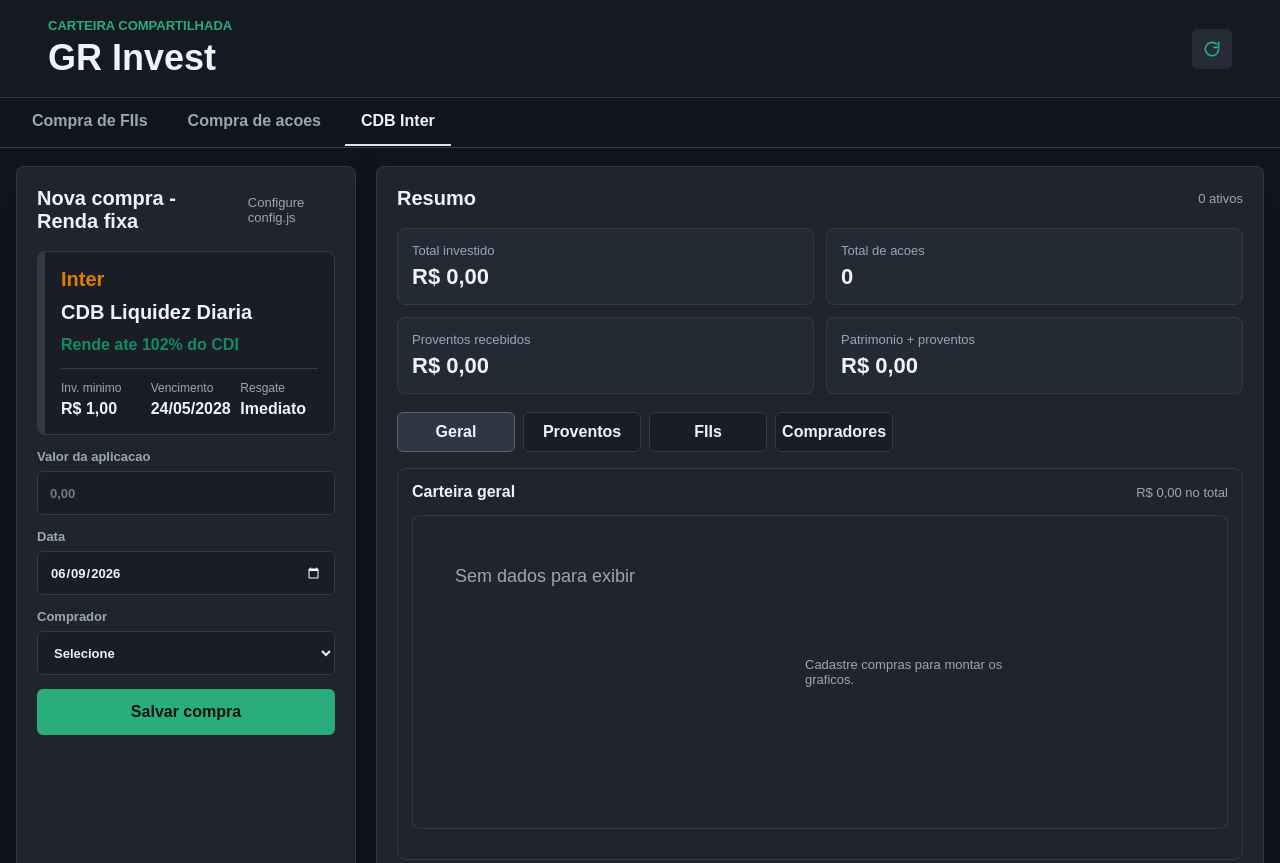
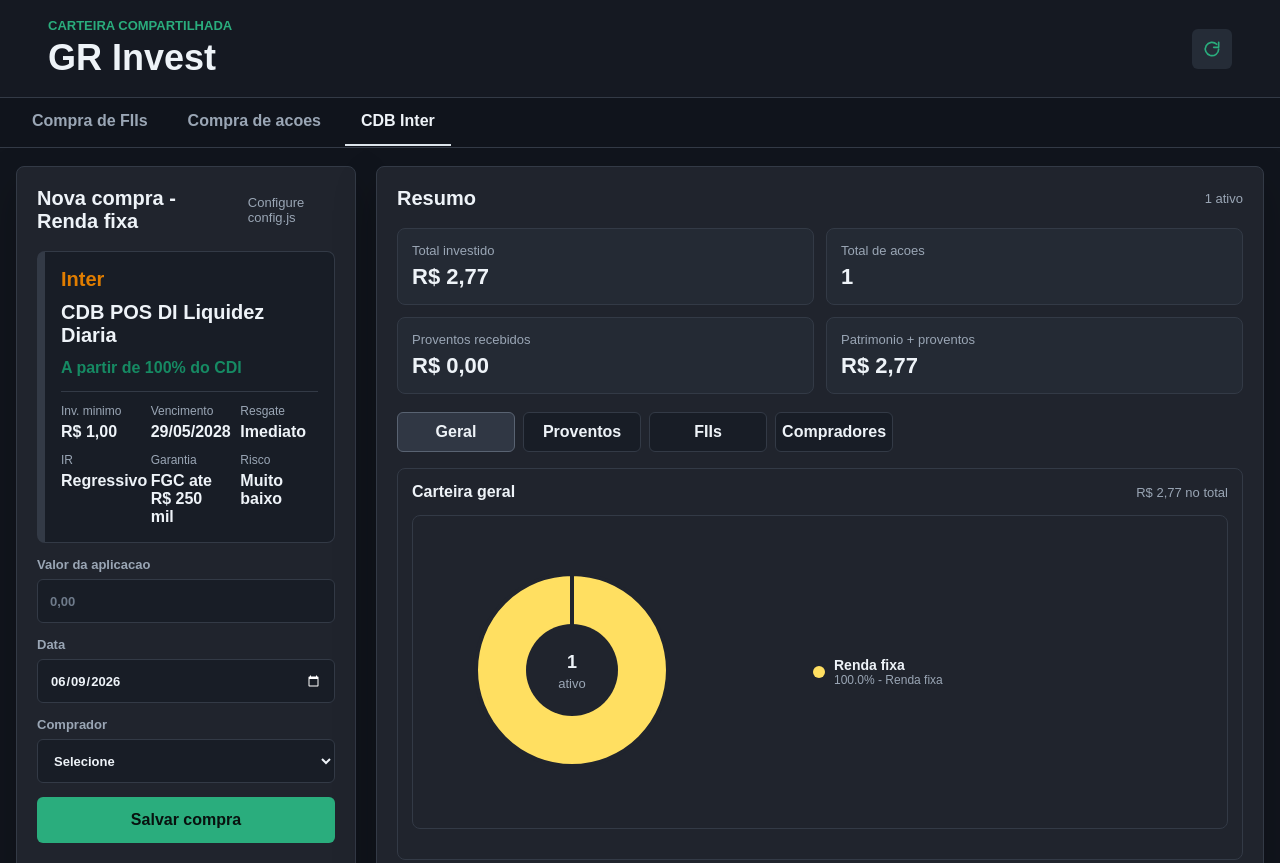
Before and after one commit to GiovannyCosta/GR-invest, a plain HTML site: page index.html in a window 1280 px wide. Shown: the top 863 px of the page. Drawn offline with nearby package versions, Linux system fonts and the light colour scheme.

Commit message:
Corrige CDB Inter e saldo antigo

```diff
--- a/index.html
+++ b/index.html
@@ -37,12 +37,15 @@
 
       <article class="cdb-card" id="cdb-product-card">
         <div class="cdb-brand">Inter</div>
-        <h3>CDB Liquidez Diaria</h3>
-        <strong>Rende ate 102% do CDI</strong>
+        <h3>CDB POS DI Liquidez Diaria</h3>
+        <strong>A partir de 100% do CDI</strong>
         <div class="cdb-grid">
           <div><span>Inv. minimo</span><b>R$ 1,00</b></div>
-          <div><span>Vencimento</span><b>24/05/2028</b></div>
+          <div><span>Vencimento</span><b>29/05/2028</b></div>
           <div><span>Resgate</span><b>Imediato</b></div>
+          <div><span>IR</span><b>Regressivo</b></div>
+          <div><span>Garantia</span><b>FGC ate R$ 250 mil</b></div>
+          <div><span>Risco</span><b>Muito baixo</b></div>
         </div>
       </article>
 
--- a/script.js
+++ b/script.js
@@ -16,6 +16,26 @@ let proventosFuturos = [];
 let cdiDiarioAtual = null;
 let tipoCompra = "renda-fixa";
 let abaGrafico = "geral";
+
+const saldoAntigoCdbInter = {
+  id: "saldo-antigo-cdb-inter",
+  ticker: "CDBINTERDI",
+  precoCompra: 2.77,
+  quantidade: 1,
+  data: "2026-04-09",
+  comprador: "Saldo antigo",
+  virtual: true
+};
+
+const cdbInterConfig = {
+  nome: "CDB POS DI LIQUIDEZ DIARIA",
+  emissor: "Banco Inter",
+  vencimento: "2028-05-29",
+  percentualCdi: 1,
+  valorMinimo: 1,
+  liquidez: "Imediato",
+  garantia: "FGC ate R$ 250 mil"
+};
 
 const historicoManualProventos = [
   { ticker: "CPTS11", dataPagamento: "2026-04-19", total: 4.50, fonte: "manual" },
@@ -124,7 +144,7 @@ function atualizarTipoCompra(tipo) {
   if (rendaFixa) {
     inputTicker.value = "CDBINTERDI";
     document.getElementById("input-qtd").value = "1";
-    spanPrecoAtual.textContent = "102% do CDI";
+    spanPrecoAtual.textContent = "100% do CDI";
     inputPreco.placeholder = "0,00";
     return;
   }
@@ -354,6 +374,10 @@ function aplicarCompraNaTela(item) {
   carteira.unshift(compra);
 }
 
+function obterCarteiraComAjustes() {
+  return [...carteira, saldoAntigoCdbInter];
+}
+
 async function excluirCompra(id) {
   if (!db) return;
 
@@ -381,9 +405,10 @@ async function excluirCompra(id) {
 }
 
 function atualizarDashboard() {
-  const total = carteira.reduce((soma, item) => soma + item.precoCompra * item.quantidade, 0);
-  const quantidade = carteira.reduce((soma, item) => soma + item.quantidade, 0);
-  const tickersUnicos = new Set(carteira.map((item) => item.ticker)).size;
+  const carteiraAjustada = obterCarteiraComAjustes();
+  const total = carteiraAjustada.reduce((soma, item) => soma + item.precoCompra * item.quantidade, 0);
+  const quantidade = carteiraAjustada.reduce((soma, item) => soma + item.quantidade, 0);
+  const tickersUnicos = new Set(carteiraAjustada.map((item) => item.ticker)).size;
   const totalRecebido = proventosRecebidos.reduce((soma, item) => soma + item.total, 0);
 
   totalInvestido.textContent = dinheiro.format(total);
@@ -403,7 +428,7 @@ function atualizarDashboard() {
 function renderizarTabela() {
   comprasBody.innerHTML = "";
 
-  carteira.forEach((item) => {
+  obterCarteiraComAjustes().forEach((item) => {
     const total = item.precoCompra * item.quantidade;
     const tr = document.createElement("tr");
 
@@ -420,6 +445,7 @@ function renderizarTabela() {
       <td>${formatarData(item.data)}</td>
       <td>${escaparHtml(item.comprador)}</td>
       <td>
+        ${item.virtual ? '<span class="virtual-row">Ajuste</span>' : `
         <button class="edit-button" type="button" data-action="edit" data-id="${item.id}" aria-label="Editar ${escaparHtml(item.ticker)}" title="Editar">
           <svg viewBox="0 0 24 24" aria-hidden="true">
             <path d="M12 20h9"/>
@@ -435,6 +461,7 @@ function renderizarTabela() {
             <path d="M14 11v5"/>
           </svg>
         </button>
+        `}
       </td>
     `;
 
@@ -446,7 +473,7 @@ function renderizarGraficos() {
   const dadosPorClasse = obterResumoPorClasse();
   const dadosFiis = obterResumoDeFiis();
   const dadosCompradores = obterResumoPorComprador();
-  const totalCarteira = carteira.reduce((soma, item) => soma + item.precoCompra * item.quantidade, 0);
+  const totalCarteira = obterCarteiraComAjustes().reduce((soma, item) => soma + item.precoCompra * item.quantidade, 0);
   const totalFiis = dadosFiis.reduce((soma, item) => soma + item.total, 0);
   const totalCompradores = dadosCompradores.reduce((soma, item) => soma + item.total, 0);
   const percentualFiis = totalCarteira ? (totalFiis / totalCarteira) * 100 : 0;
@@ -488,8 +515,9 @@ function renderizarGraficos() {
 }
 
 function obterResumoPorClasse() {
-  const totalCarteira = carteira.reduce((soma, item) => soma + item.precoCompra * item.quantidade, 0);
-  const mapa = carteira.reduce((resultado, item) => {
+  const carteiraAjustada = obterCarteiraComAjustes();
+  const totalCarteira = carteiraAjustada.reduce((soma, item) => soma + item.precoCompra * item.quantidade, 0);
+  const mapa = carteiraAjustada.reduce((resultado, item) => {
     const ticker = obterClasse(item.ticker);
     const total = item.precoCompra * item.quantidade;
 
@@ -528,8 +556,9 @@ function obterResumoDeFiis() {
 }
 
 function obterResumoPorComprador() {
-  const totalCarteira = carteira.reduce((soma, item) => soma + item.precoCompra * item.quantidade, 0);
-  const mapa = carteira.reduce((resultado, item) => {
+  const carteiraAjustada = obterCarteiraComAjustes();
+  const totalCarteira = carteiraAjustada.reduce((soma, item) => soma + item.precoCompra * item.quantidade, 0);
+  const mapa = carteiraAjustada.reduce((resultado, item) => {
     const comprador = normalizarComprador(item.comprador) || item.comprador || "Sem comprador";
     const total = item.precoCompra * item.quantidade;
 
@@ -558,8 +587,9 @@ function obterResumoPorComprador() {
 }
 
 function obterResumoPorTicker() {
-  const totalCarteira = carteira.reduce((soma, item) => soma + item.precoCompra * item.quantidade, 0);
-  const mapa = carteira.reduce((resultado, item) => {
+  const carteiraAjustada = obterCarteiraComAjustes();
+  const totalCarteira = carteiraAjustada.reduce((soma, item) => soma + item.precoCompra * item.quantidade, 0);
+  const mapa = carteiraAjustada.reduce((resultado, item) => {
     const ticker = item.ticker;
     const total = item.precoCompra * item.quantidade;
 
@@ -569,13 +599,15 @@ function obterResumoPorTicker() {
         total: 0,
         quantidade: 0,
         segmento: obterSegmento(ticker),
-        compradores: {}
+        compradores: {},
+        aplicacoes: []
       };
     }
 
     resultado[ticker].total += total;
     resultado[ticker].quantidade += item.quantidade;
     resultado[ticker].compradores[item.comprador] = (resultado[ticker].compradores[item.comprador] || 0) + item.quantidade;
+    resultado[ticker].aplicacoes.push(item);
     return resultado;
   }, {});
 
@@ -844,29 +876,44 @@ function formatarDataObjeto(data) {
 }
 
 function calcularCdbInter(item) {
+  const aplicacoes = item.aplicacoes && item.aplicacoes.length ? item.aplicacoes : [item];
   const hoje = new Date();
-  const dataCompra = new Date(`${item.data}T00:00:00`);
-  const principal = item.precoCompra * item.quantidade;
-  const diasCorridos = Math.max(0, Math.floor((hoje - dataCompra) / 86400000));
-  const diasUteis = contarDiasUteis(dataCompra, hoje);
   const cdiDiario = Number.isFinite(cdiDiarioAtual) ? cdiDiarioAtual : 0;
-  const taxaDiaria = (cdiDiario / 100) * 1.02;
-  const rendimentoBruto = principal * (Math.pow(1 + taxaDiaria, diasUteis) - 1);
-  const iof = rendimentoBruto * obterAliquotaIof(diasCorridos);
-  const baseIr = Math.max(0, rendimentoBruto - iof);
-  const ir = baseIr * obterAliquotaIr(diasCorridos);
-  const rendimentoLiquido = Math.max(0, rendimentoBruto - iof - ir);
+  const taxaDiaria = (cdiDiario / 100) * cdbInterConfig.percentualCdi;
+  const totais = aplicacoes.reduce((resultado, aplicacao) => {
+    const dataCompra = new Date(`${aplicacao.data}T00:00:00`);
+    const principal = aplicacao.precoCompra * aplicacao.quantidade;
+    const diasCorridos = Number.isNaN(dataCompra.getTime()) ? 0 : Math.max(0, Math.floor((hoje - dataCompra) / 86400000));
+    const diasUteis = Number.isNaN(dataCompra.getTime()) ? 0 : contarDiasUteis(dataCompra, hoje);
+    const rendimentoBruto = principal * (Math.pow(1 + taxaDiaria, diasUteis) - 1);
+    const iof = rendimentoBruto * obterAliquotaIof(diasCorridos);
+    const baseIr = Math.max(0, rendimentoBruto - iof);
+    const ir = baseIr * obterAliquotaIr(diasCorridos);
+    const rendimentoLiquido = Math.max(0, rendimentoBruto - iof - ir);
+
+    resultado.principal += principal;
+    resultado.diasCorridos = Math.max(resultado.diasCorridos, diasCorridos);
+    resultado.diasUteis += diasUteis;
+    resultado.rendimentoBruto += rendimentoBruto;
+    resultado.iof += iof;
+    resultado.ir += ir;
+    resultado.rendimentoLiquido += rendimentoLiquido;
+    return resultado;
+  }, {
+    principal: 0,
+    diasCorridos: 0,
+    diasUteis: 0,
+    rendimentoBruto: 0,
+    iof: 0,
+    ir: 0,
+    rendimentoLiquido: 0
+  });
 
   return {
-    principal,
-    diasCorridos,
-    diasUteis,
+    ...totais,
     cdiDiario,
-    rendimentoBruto,
-    iof,
-    ir,
-    rendimentoLiquido,
-    valorLiquido: principal + rendimentoLiquido
+    valorBruto: totais.principal + totais.rendimentoBruto,
+    valorLiquido: totais.principal + totais.rendimentoLiquido
   };
 }
 
@@ -957,7 +1004,7 @@ function renderizarAtivosAoVivo() {
       </div>
       <div class="asset-live-grid">
         <div>
-          <span>Quantidade</span>
+          <span>${rendaFixa ? "Aplicacoes" : "Quantidade"}</span>
           <strong>${item.quantidade}</strong>
         </div>
         <div>
@@ -967,8 +1014,8 @@ function renderizarAtivosAoVivo() {
           </strong>
         </div>
         <div>
-          <span>Preco medio</span>
-          <strong>${dinheiro.format(precoMedio)}</strong>
+          <span>${rendaFixa ? "Valor bruto" : "Preco medio"}</span>
+          <strong>${rendaFixa ? dinheiro.format(cdb.valorBruto) : dinheiro.format(precoMedio)}</strong>
         </div>
         <div>
           <span>${rendaFixa ? "Valor liquido atual" : "Preco de mercado atual"}</span>
@@ -1253,6 +1300,7 @@ function obterMesesEvolucao(totalMeses) {
 
 function calcularPatrimonioDoMes(mes, tipoSelecionado) {
   const hoje = new Date();
+  const carteiraAjustada = obterCarteiraComAjustes();
 
   if (mes.inicio > hoje) {
     return {
@@ -1267,13 +1315,13 @@ function calcularPatrimonioDoMes(mes, tipoSelecionado) {
     };
   }
 
-  const comprasDoMes = carteira.filter((item) => {
+  const comprasDoMes = carteiraAjustada.filter((item) => {
     const dataCompra = new Date(`${item.data}T00:00:00`);
     const classe = obterClasse(item.ticker);
 
     return dataCompra <= mes.fim && (tipoSelecionado === "todos" || classe === tipoSelecionado);
   });
-  const comprasNoMes = carteira.filter((item) => {
+  const comprasNoMes = carteiraAjustada.filter((item) => {
     const dataCompra = new Date(`${item.data}T00:00:00`);
     const classe = obterClasse(item.ticker);
 
--- a/styles.css
+++ b/styles.css
@@ -366,6 +366,18 @@ select:focus {
   margin-top: 4px;
   color: var(--muted);
   font-size: 12px;
+}
+
+.virtual-row {
+  display: inline-flex;
+  align-items: center;
+  min-height: 28px;
+  padding: 4px 8px;
+  border: 1px solid var(--line);
+  border-radius: 6px;
+  color: var(--muted);
+  font-size: 12px;
+  font-weight: 700;
 }
 
 .primary-button,
```
